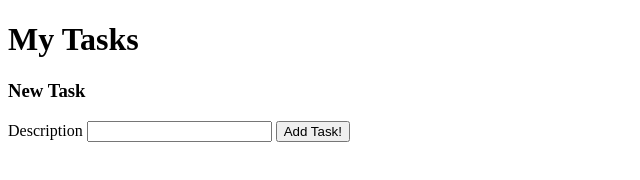
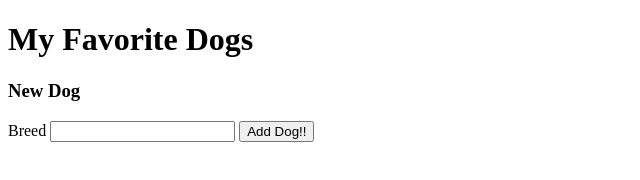
Before and after one commit to bkincart/fetch-sinatra-api-clinic, a plain HTML site: page public/index.html in a window 1280 px wide. Shown: the whole page, without its empty margins (0-640 px from the left). Drawn offline with Linux system fonts and the light colour scheme.

Commit message:
Update to dogs

```diff
--- a/public/index.html
+++ b/public/index.html
@@ -6,15 +6,15 @@
   </head>
   <body>
     <span id="error" style="color: tomato;"></span>
-    <h1>My Tasks</h1>
-    <ul id="tasks">
+    <h1>My Favorite Dogs</h1>
+    <ul id="dogs">
     </ul>
 
-    <h3>New Task</h3>
+    <h3>New Dog</h3>
     <form>
-      <label for="description">Description</label>
-      <input type="text" id="description" name="description" />
-      <input type="submit" value="Add Task!" id="new-task-submit-button" />
+      <label for="breed">Breed</label>
+      <input type="text" id="breed" name="breed" />
+      <input type="submit" value="Add Dog!!" id="new-dog-submit-button" />
     </form>
 
     <script src="main.js" ></script>
```
Also changed, not shown: dogs.json (added, +16 -0 lines), tasks.json (deleted, +0 -16 lines), 1 other file.
